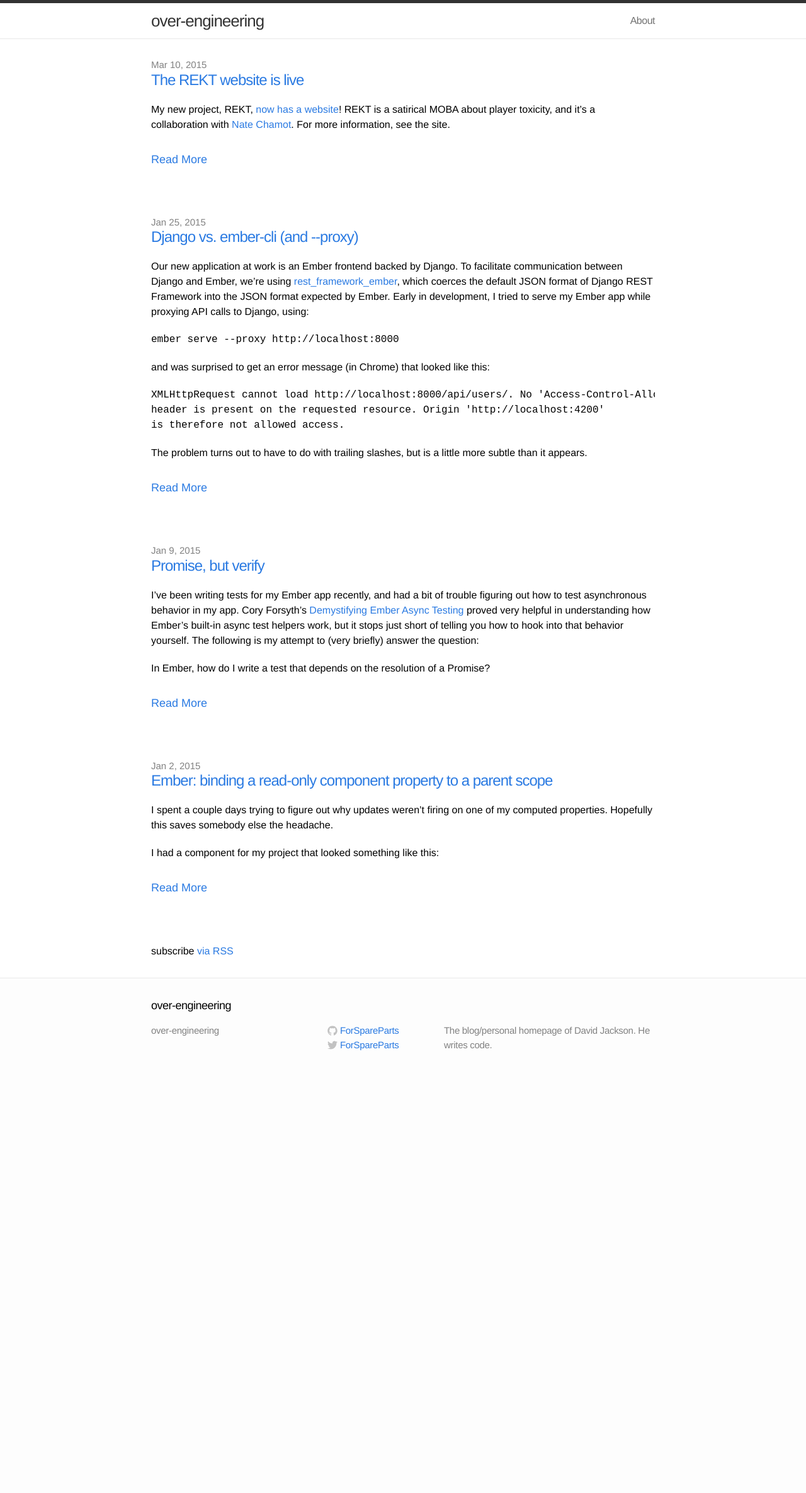
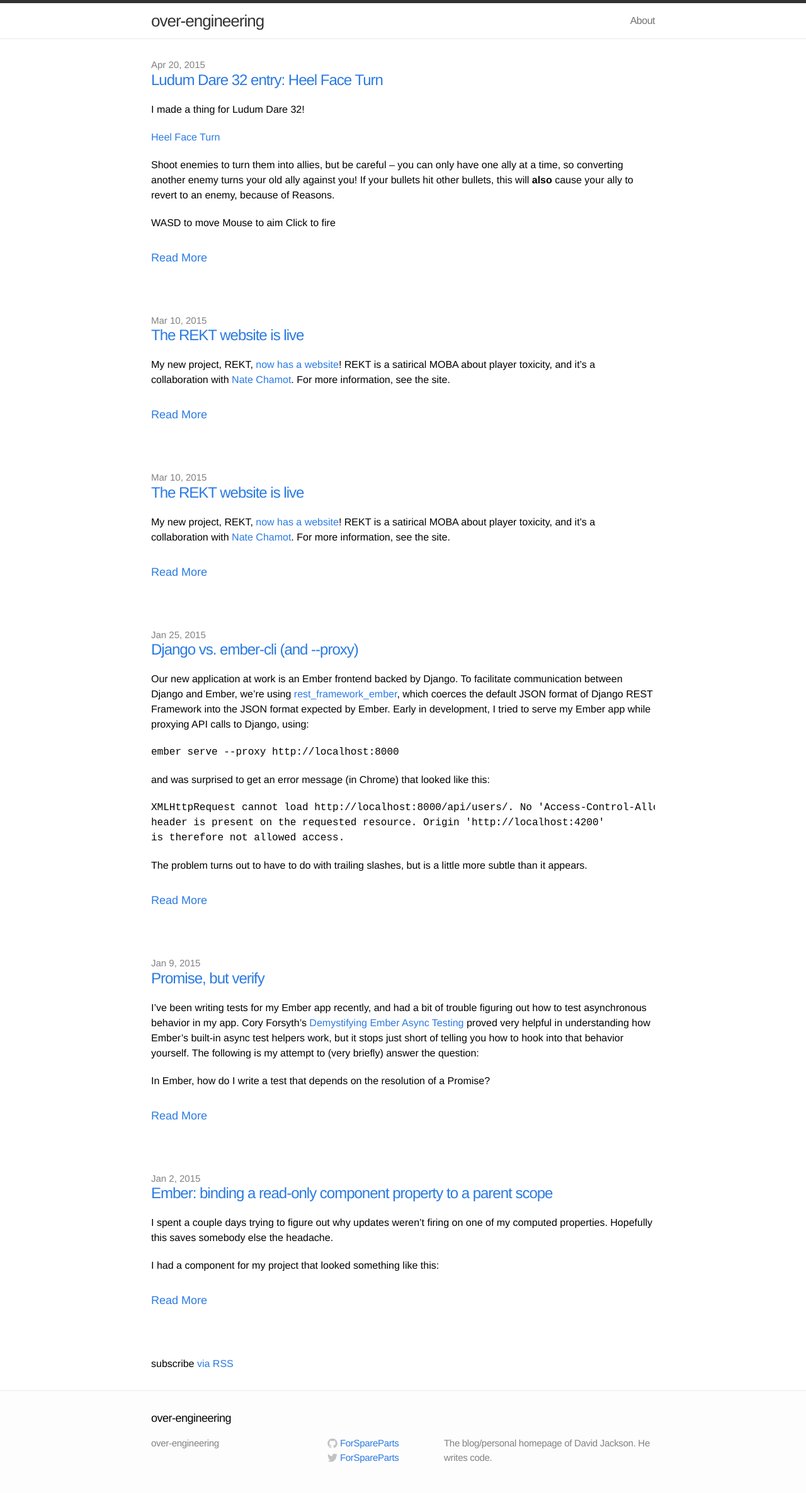
Before and after one commit to ForSpareParts/ForSpareParts.github.io, a Jekyll site: the page built from index.html, in a window 1280 px wide. Shown: the whole page at 63% size. Built offline with Jekyll 4.4.1, drawn with Linux system fonts in a browser that asks for light colours; comment, search, counter and statistics services are not loaded; before the commit the page ends 1715 px from its top, so only the background shows below that.

Commit message:
Blog post about Ludum Dare 32.

```diff
--- /dev/null
+++ b/_posts/2015-03-18-the-content-line.markdown
@@ -0,0 +1,12 @@
+---
+layout: post
+title:  "The REKT website is live"
+date:   2015-03-10 12:00:00
+tags: unity3d rekt ftj
+---
+
+My new project, REKT, [now has a website](http://got-rekt.com)! REKT is a
+satirical MOBA about player toxicity, and it's a collaboration with
+[Nate Chamot](http://nate.chamotlabs.com). For more information, see the site.
+
+<!-- more -->
--- /dev/null
+++ b/_posts/2015-04-20-ludum-dare-32.markdown
@@ -0,0 +1,26 @@
+---
+layout: post
+title:  "Ludum Dare 32 entry: Heel Face Turn"
+date:   2015-04-20 10:10:00
+tags: unity3d ldjam heelfaceturn
+---
+
+I made a thing for Ludum Dare 32!
+
+[Heel Face Turn](http://commondatastorage.googleapis.com/itchio/html/53025/FINAL%20WEBGL%20BUILD/index.html)
+
+Shoot enemies to turn them into allies, but be careful -- you can only have one ally at a time, so
+converting another enemy turns your old ally against you! If your bullets hit other bullets, this
+will **also** cause your ally to revert to an enemy, because of Reasons.
+
+WASD to move
+Mouse to aim
+Click to fire
+
+<!-- more -->
+
+Note that the second level can become unwinnable if you have enemies remaining who are blocked from
+each other by walls.
+
+I had a blast making this, and I learned a lot doing it -- I think I have a really solid idea for how to
+structure Unity projects in the future. I'll do a post about that soon!
--- a/css/main.css
+++ b/css/main.css
@@ -240,6 +240,10 @@ a:visited { color: #205caa; }
 .post-content ul,
 .post-content ol { padding-left: 20px; }
 
+.post-content li {
+  margin-bottom: 0;
+}
+
 .post pre,
 .post code {
   border: 1px solid #d5d5e9;
```
